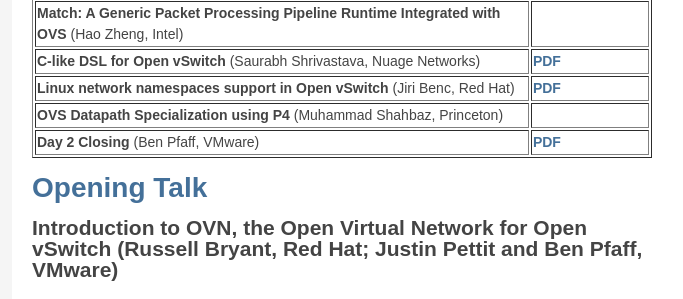
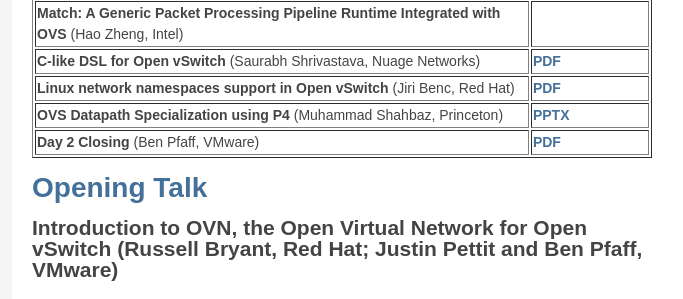
Before and after one commit to openvswitch/openvswitch.github.io, a Jekyll site: the page built from support/ovscon2015/index.html, in a window 1280 px wide and 900 px high, scrolled down 1753 px. Shown: the part 153-452 px from the top of the window, without its empty margins (138-821 px from the left). Built offline with Jekyll 4.4.1, drawn with Linux system fonts in a browser that asks for light colours.

Commit message:
ovscon2015: Add slides from Shahbaz's P4 talk.

```diff
--- a/support/ovscon2015/index.html
+++ b/support/ovscon2015/index.html
@@ -300,7 +300,7 @@
       <b>OVS Datapath Specialization using P4</b> (Muhammad Shahbaz,
       Princeton)
     </td>
-    <td><!-- 17/1620-shahbaz --></td>
+    <td><a href="17/1620-shahbaz.pptx">PPTX</a></td>
   </tr>
   <tr>
     <td><b>Day 2 Closing</b> (Ben Pfaff, VMware)</td>
```
Also changed, not shown: 1 other file.
